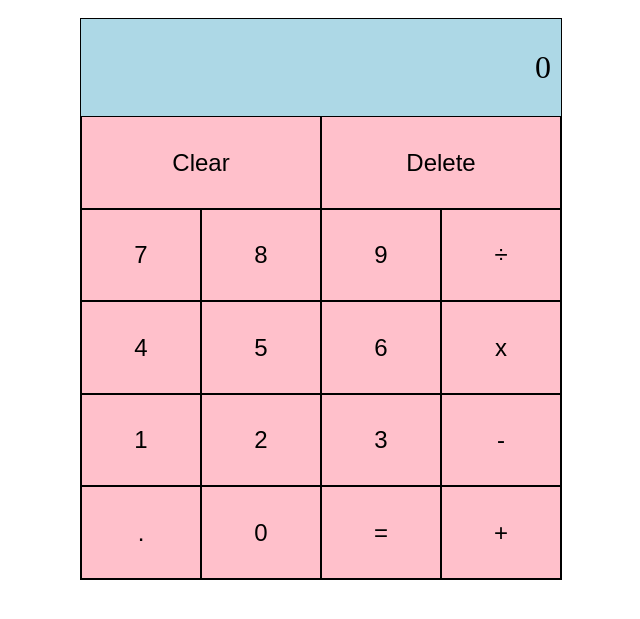
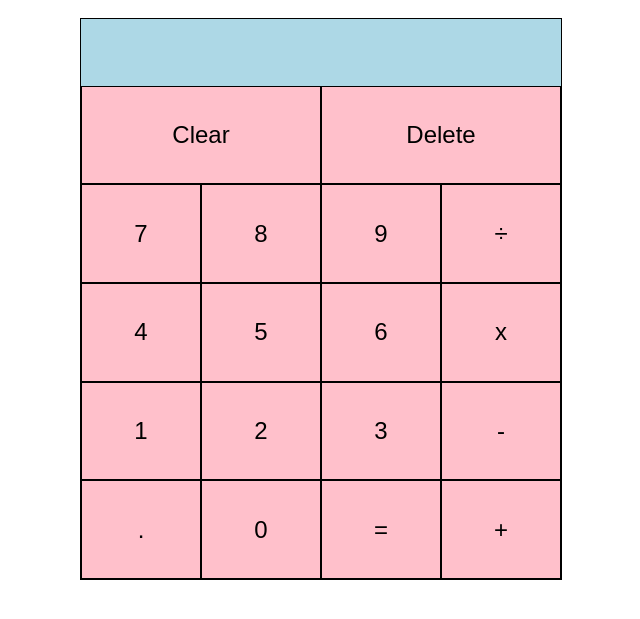
Before and after one commit to DigitalClef/Calculator, a plain HTML site: page index.html in a window 1280 px wide. Shown: the part 149-768 px from the top of the page, without its empty margins (319-959 px from the left). Drawn offline with Linux system fonts and the light colour scheme.

Commit message:
Removed the0 inner text from main-display div

```diff
--- a/index.html
+++ b/index.html
@@ -8,7 +8,7 @@
     <body class='body'>
         <h1 id='header'>Calculator</h1>
         <div class='main-calculator'>
-            <div id='main-display'>0</div>
+            <div id='main-display'></div>
 
             <button class='button' data-key='clear'>Clear</button>
             <button class='button'data-key='delete'>Delete</button>
```
